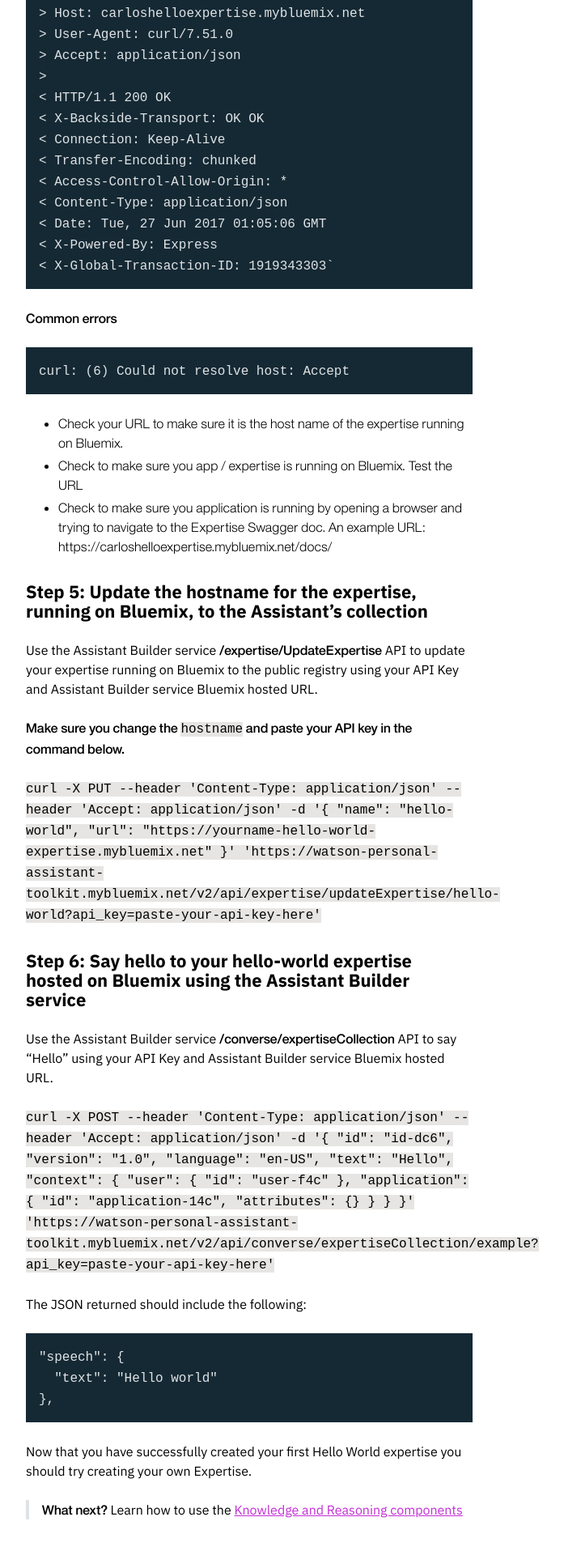
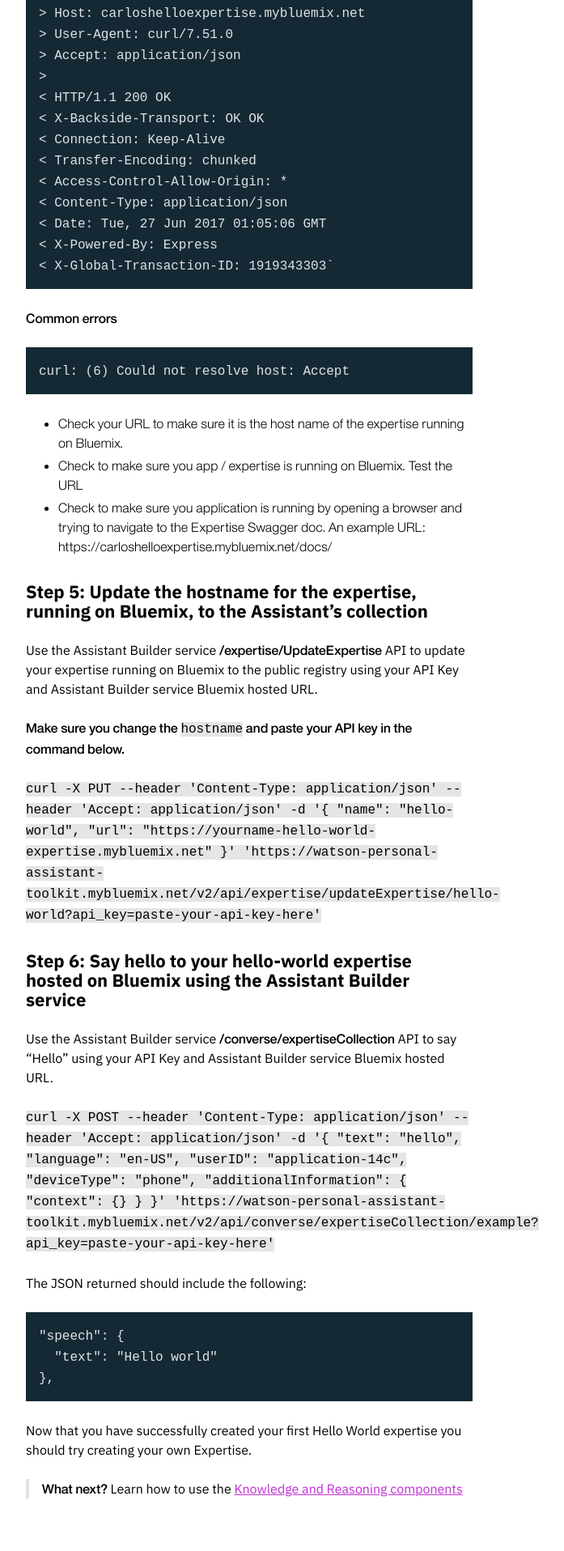
Before and after one commit to Watson-Personal-Assistant/developer, a Jekyll site: the page built from _content/expertise/deploy-to-bluemix.md, in a window 1280 px wide. Shown: the part 1579-3495 px from the top of the page at 81% size, without its empty margins (364-1061 px from the left). Built offline with Jekyll 4.4.1, drawn with Linux system fonts in a browser that asks for light colours.

Commit message:
fixes JSON to expertiseCollection after expertise is deployed to bluemix

```diff
--- a/_content/expertise/deploy-to-bluemix.md
+++ b/_content/expertise/deploy-to-bluemix.md
@@ -73,18 +73,12 @@
 Use the Assistant Builder service **/converse/expertiseCollection** API to say "Hello" using your API Key and Assistant Builder service Bluemix hosted URL.
 
 `curl -X POST --header 'Content-Type: application/json' --header 'Accept: application/json' -d '{
-  "id": "id-dc6",
-  "version": "1.0",
+  "text": "hello",
   "language": "en-US",
-  "text": "Hello",
-  "context": {
-    "user": {
-      "id": "user-f4c"
-    },
-    "application": {
-      "id": "application-14c",
-      "attributes": {}
-    }
+  "userID": "application-14c",
+  "deviceType": "phone",
+  "additionalInformation": {
+    "context": {}
   }
 }' 'https://watson-personal-assistant-toolkit.mybluemix.net/v2/api/converse/expertiseCollection/example?api_key=paste-your-api-key-here'`
 
```
